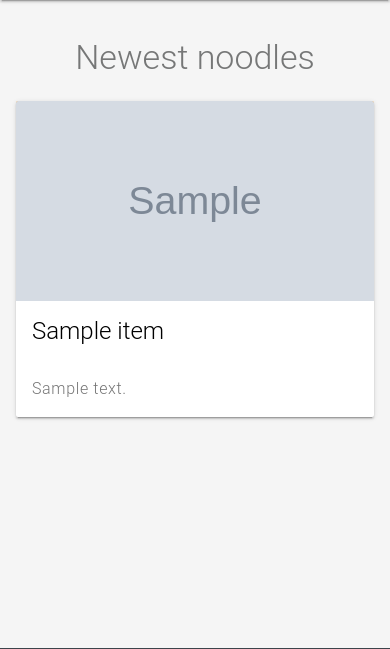
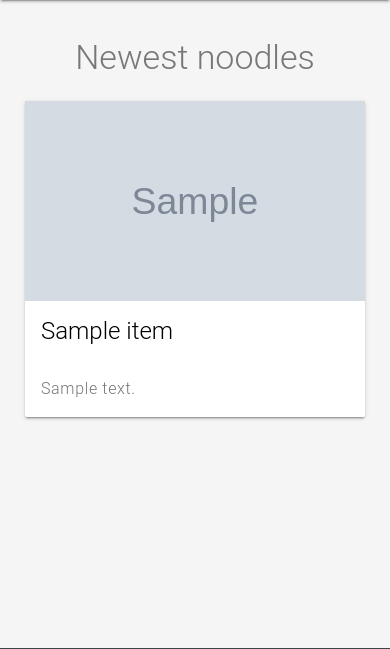
Before and after one commit to abequinonez/udacity-item-catalog, a Flask app: page / in a window 390 px wide. Shown: the part 56-705 px from the top of the page. Run offline with Flask 2, Linux system fonts and the light colour scheme; data comes from the database, SQL or seed files in the repository; tables that the repository leaves empty hold one stand-in row (values such as "Sample post"); grey boxes marked "Sample" are stand-in pictures; some libraries are stand-ins or nearby versions.

Commit message:
Add media queries to adjust item listing card resize

```diff
--- a/static/css/styles.css
+++ b/static/css/styles.css
@@ -408,7 +408,7 @@ https://blog.escapecreative.com/how-to-replace-text-with-css
     height: 40px;
 }
 
-/* Media query for smaller screens */
+/* Media queries for various viewport sizes */
 @media screen and (max-width: 1024px) {
     .mdl-layout__header-row {
         margin: auto;
@@ -438,6 +438,18 @@ https://blog.escapecreative.com/how-to-replace-text-with-css
     }
 }
 
+@media screen and (min-width: 583px) {
+    .listings .mdl-card {
+        width: 267.5px;
+    }
+}
+
+@media screen and (min-width: 380px) and (max-width: 582px) {
+    .listings .mdl-card {
+        width: 340px;
+    }
+}
+
 @media screen and (max-width: 479px) {
     .item-content-info-card {
         min-height: unset;
```
